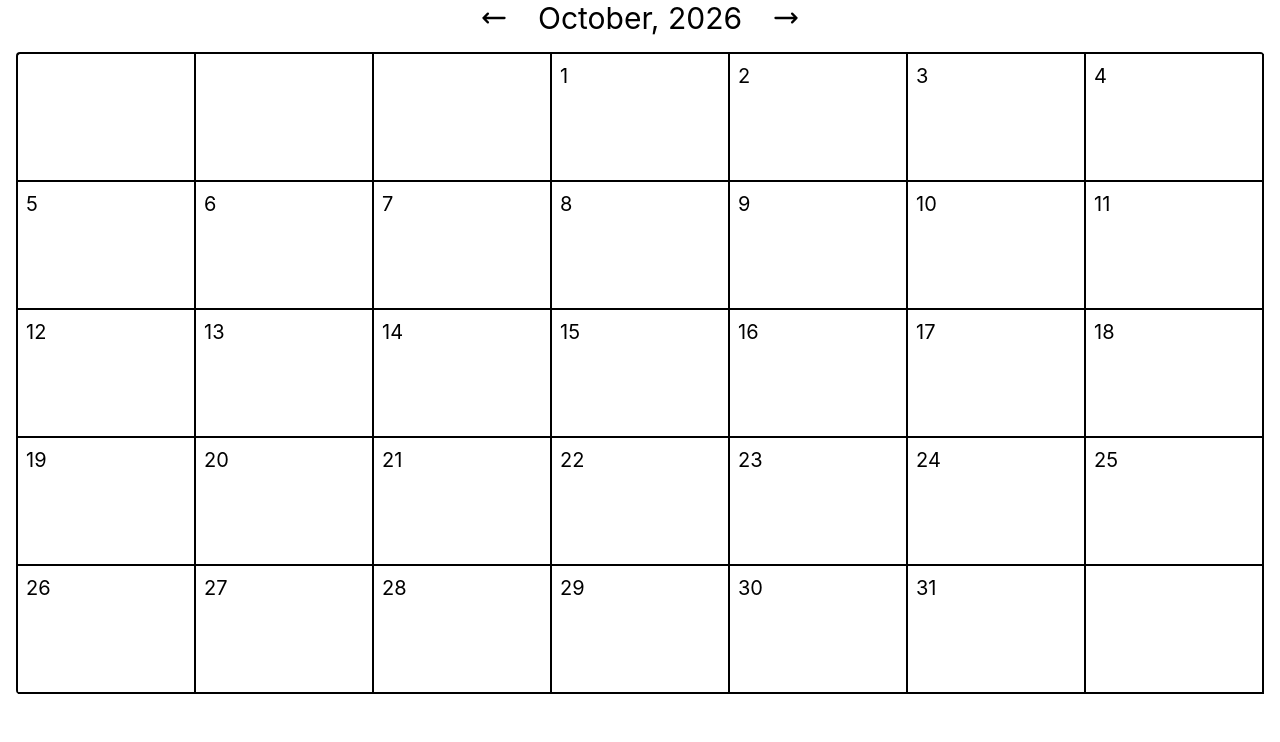
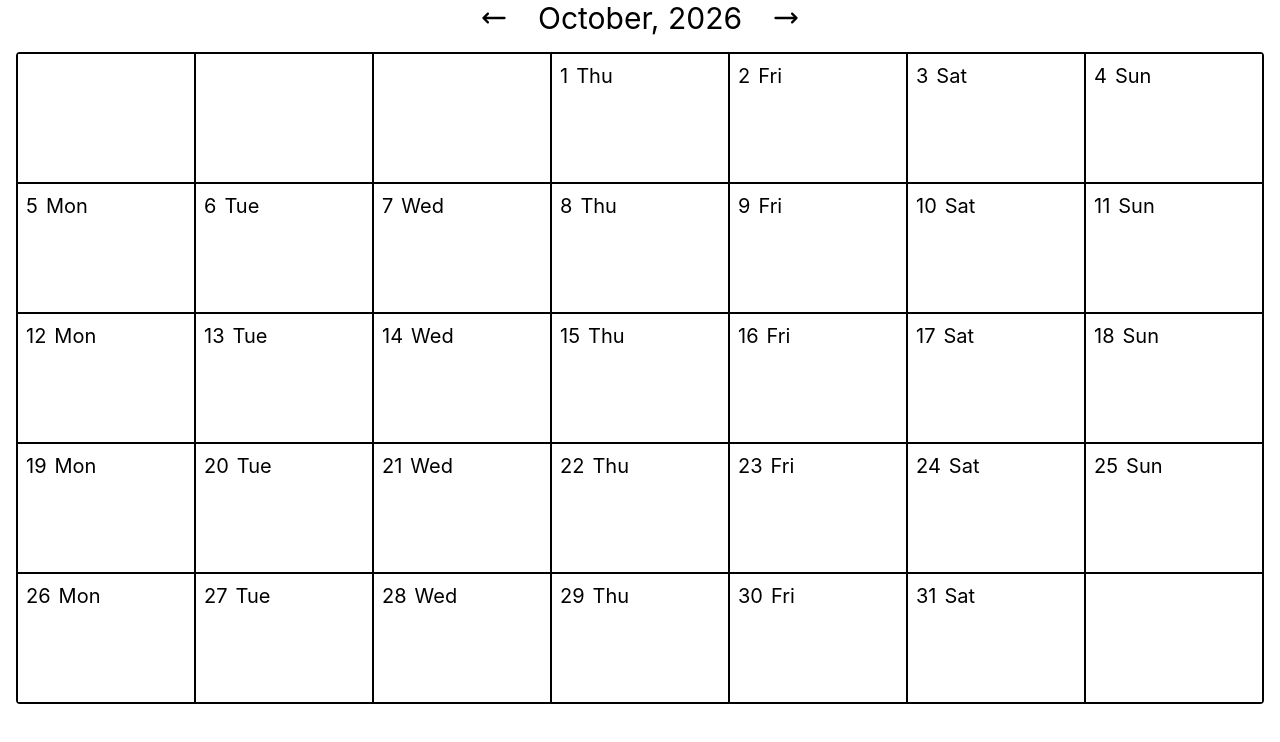
Before and after one commit to Sebaelo/simple-period-tracker, a React app in the folder frontend/: page / in a window 1280 px wide. Shown: the top 742 px of the page. Built offline with nearby package versions, Linux system fonts and the light colour scheme; the HTML template or start-up script is replaced by a standard one.

Commit message:
add weekday next to day number in calendar grid

```diff
--- a/frontend/src/pages/Calendar.jsx
+++ b/frontend/src/pages/Calendar.jsx
@@ -1,3 +1,8 @@
+// TODO: REFACTOR
+// 1. Create variables for .getFullYear() and .getMonth()
+// 2. Condense daysInMonth, dayNumbers and getDayName into one function
+// 3. Group everything up more logically if needed and add comments
+
 import { useState } from "react";
 
 export default function Calendar() {
@@ -17,8 +22,6 @@ export default function Calendar() {
 
   // ---------- Building the calendar grid ----------
 
-  // Getting the total amount of days in the month and turning it into an array
-
   const daysInMonth = new Date(
     currentDate.getFullYear(),
     currentDate.getMonth() + 1,
@@ -26,6 +29,14 @@ export default function Calendar() {
   ).getDate();
 
   const dayNumbers = Array.from({ length: daysInMonth }, (_, i) => i + 1);
+
+  function getDayName(day) {
+    return new Date(
+      currentDate.getFullYear(),
+      currentDate.getMonth(),
+      day,
+    ).toLocaleDateString("default", { weekday: "short" });
+  }
 
   const firstWeekday = new Date(
     currentDate.getFullYear(),
@@ -35,8 +46,8 @@ export default function Calendar() {
 
   const leadingBlanksCount = (firstWeekday + 6) % 7;
   const leadingBlanks = Array.from({ length: leadingBlanksCount }, () => null);
+
   const totalCells = dayNumbers.length + leadingBlanks.length;
-
   const trailingBlanksCount = (7 - (totalCells % 7)) % 7;
   const trailingBlanks = Array.from(
     { length: trailingBlanksCount },
@@ -47,7 +58,7 @@ export default function Calendar() {
 
   return (
     <div>
-      <div className="mx-auto flex w-80 justify-between gap-2">
+      <header className="mx-auto flex w-80 justify-between gap-2">
         <button className="cursor-pointer" onClick={previousMonth}>
           {/* Left arrow <- */}
           <svg
@@ -66,7 +77,7 @@ export default function Calendar() {
           </svg>
         </button>
         <h1 className="text-3xl">
-          {currentDate.toLocaleString("default", { month: "long" })}
+          {currentDate.toLocaleDateString("default", { month: "long" })}
           {", "}
           {currentDate.getFullYear()}
         </h1>
@@ -87,15 +98,21 @@ export default function Calendar() {
             />
           </svg>
         </button>
-      </div>
+      </header>
+
       <div className="p-4">
-        <ol className="mx-auto grid max-w-7xl rounded border-t-2 border-l-2 sm:grid-cols-7">
+        <ol className="mx-auto grid max-w-7xl gap-0.5 rounded border-2 bg-black sm:grid-cols-7">
           {calendarGrid.map((day, index) => (
             <li
               key={index}
-              className="h-32 border-r-2 border-b-2 p-4 text-2xl sm:p-2 sm:text-xl"
+              className="h-32 bg-white p-4 text-2xl sm:p-2 sm:text-xl"
             >
-              {day}
+              {day && (
+                <div className="flex gap-2">
+                  <span>{day}</span>
+                  <span>{getDayName(day)}</span>
+                </div>
+              )}
             </li>
           ))}
         </ol>
```
